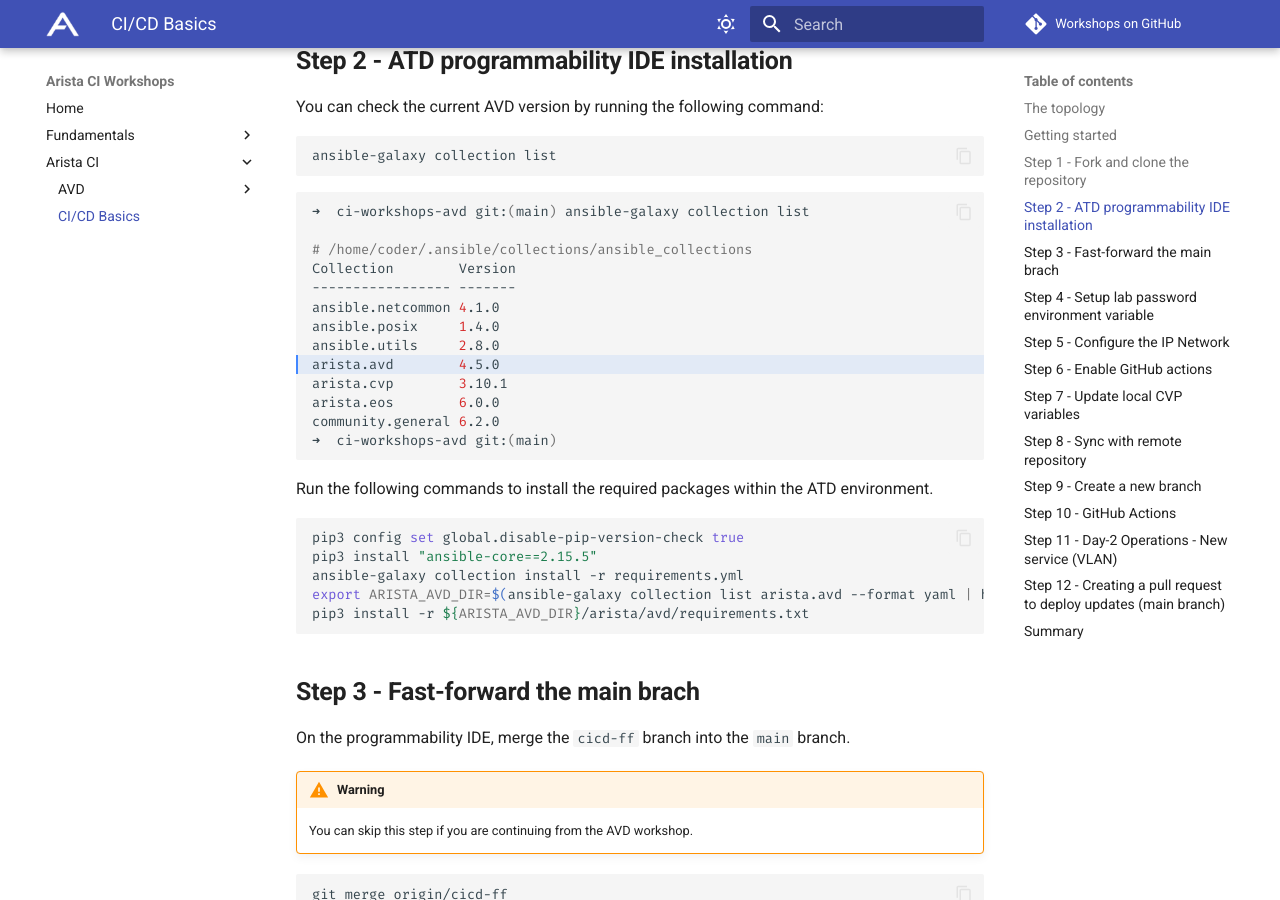
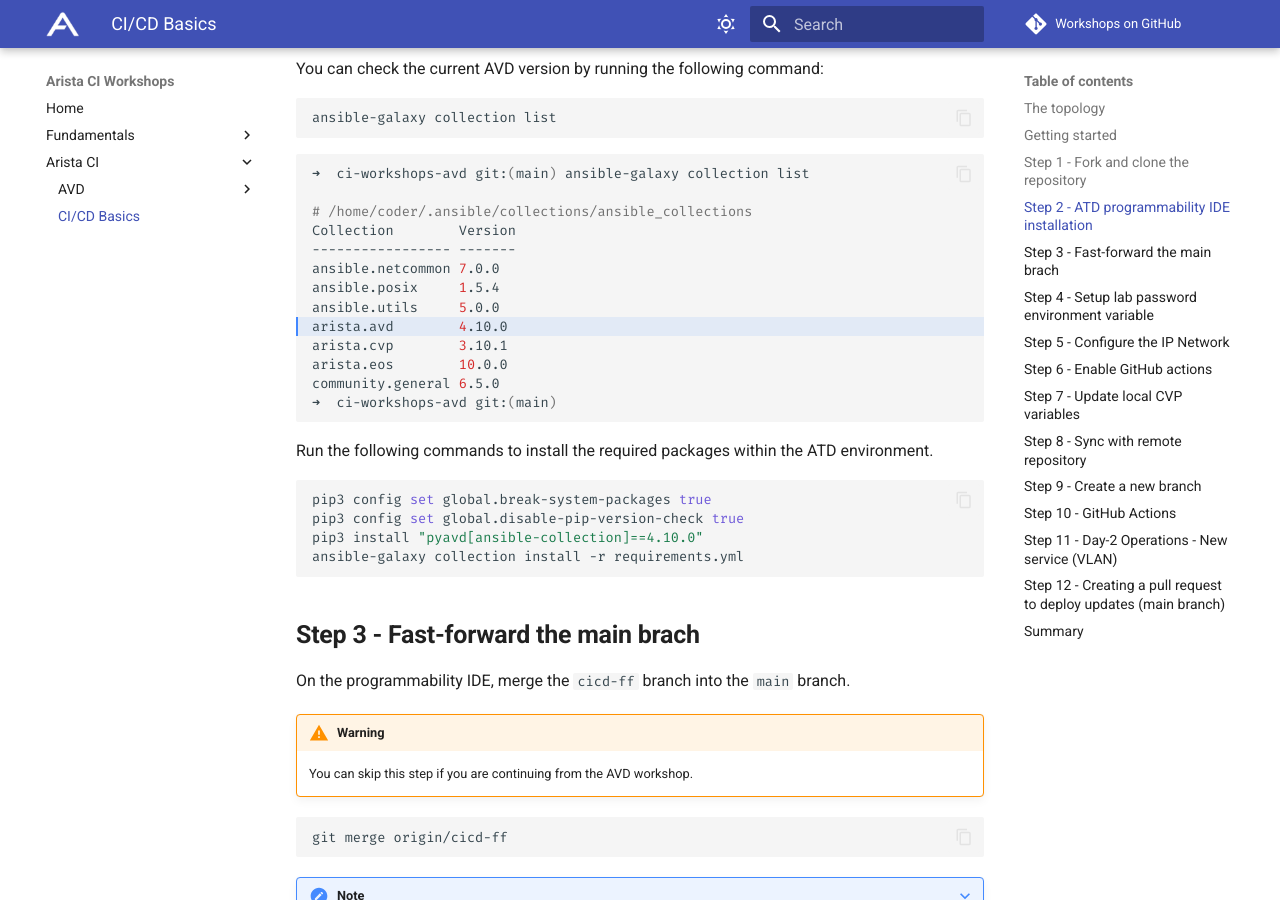
Before and after one commit to aristanetworks/avd-workshops, an MkDocs documentation site: the page built from workshops/cicd-basics.md, in a window 1280 px wide and 900 px high, scrolled down 2827 px. Built offline with MkDocs 1.6.1 and Material for MkDocs 9.7.7, drawn with Linux system fonts in a browser that asks for light colours; comment, search, counter and statistics services are not loaded; some of the changed text lies outside the part shown.

Commit message:
Updates for version 4.10 of AVD

````diff
--- a/workshops/assets/examples/avd/global_dc_vars.yml
+++ b/workshops/assets/examples/avd/global_dc_vars.yml
@@ -21,7 +21,7 @@
   - name: arista
     privilege: 15
     role: network-admin
-    sha512_password: "{{ ansible_password | password_hash(salt='workshop') }}"
+    sha512_password: "{{ ansible_password | password_hash('sha512', rounds='5000', salt='arista') }}"
 
 # AAA
 aaa_authorization:
--- a/workshops/cicd-basics.md
+++ b/workshops/cicd-basics.md
@@ -17,7 +17,7 @@
 
 ## Getting started
 
-This repository leverages the dual data center (DC) ATD. If you are not leveraging the ATD, you may still leverage this repository for a similar deployment. Please note that some updates may have to be made for the reachability of nodes and CloudVision (CVP) instances. This example was created with [Ansible AVD](https://avd.arista.com/4.5/index.html) version `4.5`.
+This repository leverages the dual data center (DC) ATD. If you are not leveraging the ATD, you may still leverage this repository for a similar deployment. Please note that some updates may have to be made for the reachability of nodes and CloudVision (CVP) instances. This example was created with [Ansible AVD](https://avd.arista.com/4.10/index.html) version `4.10`.
 
 ### Installation external to the ATD environment (optional)
 
@@ -27,10 +27,8 @@
 ```shell
 python3 -m venv venv
 source venv/bin/activate
-pip3 install "ansible-core==2.15.5"
+pip3 install "pyavd[ansible]==4.10.0"
 ansible-galaxy collection install -r requirements.yml
-export ARISTA_AVD_DIR=$(ansible-galaxy collection list arista.avd --format yaml | head -1 | cut -d: -f1)
-pip3 install -r ${ARISTA_AVD_DIR}/arista/avd/requirements.txt
 ```
 
 ## **Step 1 - Fork and clone the repository**
@@ -82,24 +80,23 @@
 # /home/coder/.ansible/collections/ansible_collections
 Collection        Version
 ----------------- -------
-ansible.netcommon 4.1.0
-ansible.posix     1.4.0
-ansible.utils     2.8.0
-arista.avd        4.5.0
+ansible.netcommon 7.0.0
+ansible.posix     1.5.4
+ansible.utils     5.0.0
+arista.avd        4.10.0
 arista.cvp        3.10.1
-arista.eos        6.0.0
-community.general 6.2.0
+arista.eos        10.0.0
+community.general 6.5.0
 ➜  ci-workshops-avd git:(main)
 ```
 
 Run the following commands to install the required packages within the ATD environment.
 
 ```shell
+pip3 config set global.break-system-packages true
 pip3 config set global.disable-pip-version-check true
-pip3 install "ansible-core==2.15.5"
+pip3 install "pyavd[ansible-collection]==4.10.0"
 ansible-galaxy collection install -r requirements.yml
-export ARISTA_AVD_DIR=$(ansible-galaxy collection list arista.avd --format yaml | head -1 | cut -d: -f1)
-pip3 install -r ${ARISTA_AVD_DIR}/arista/avd/requirements.txt
 ```
 
 ## **Step 3 - Fast-forward the main brach**
@@ -496,7 +493,7 @@
             uses: actions/setup-python@v5
 
           - name: Install Python requirements
-            run: pip3 install -r requirements.txt
+            run: pip3 install "pyavd[ansible]==4.10.0"
 
           - name: Run pre-commit on files
             uses: pre-commit/action@v3.0.0
@@ -754,7 +751,7 @@
         uses: actions/setup-python@v5
 
       - name: Install Python requirements
-        run: pip3 install -r requirements.txt
+        run: pip3 install "pyavd[ansible]==4.10.0"
 
       - name: Run pre-commit on files
         uses: pre-commit/action@v3.0.0
````
Also changed, not shown: workshops/ansible.md (+12 -12 lines), workshops/avd-lab-guide.md (+4 -6 lines), workshops/avd.md (+9 -12 lines), workshops/index.md (+4 -1 lines).
